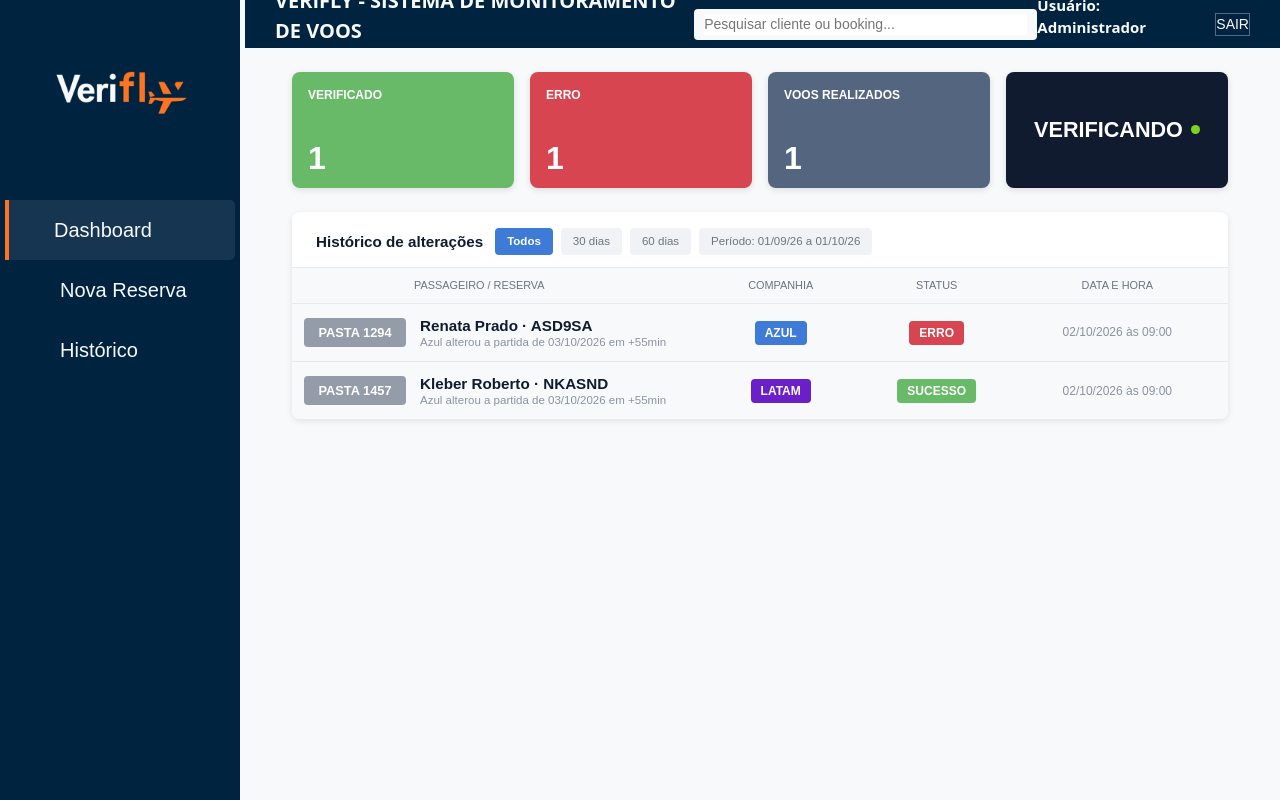
After one commit to CauaHenrique098/VeriFLY, a Python web app: template templates/history.html in a window 1280 px wide. The commit adds this page. Run offline with Jinja, Linux system fonts and the light colour scheme; the template is opened without the code that fills it, so the values that code supplies are empty.

Commit message:
Criando estrutura da página e aplicando estilos

```diff
--- a/static/css/pages/history.css
+++ b/static/css/pages/history.css
@@ -0,0 +1,272 @@
+:root {
+
+}
+
+body {
+  font-family: "Barlow", system-ui, -apple-system, "Segoe UI", sans-serif;
+  background: var(--background);
+  color: var(--text);
+}
+
+.panel {
+  max-width: 960px;
+}
+
+/* ---------- Summary cards ---------- */
+.summary {
+  height: 116px;
+  border-radius: 8px;
+  padding: 14px 16px;
+  color: #fff;
+  box-shadow: 0 2px 6px rgba(16, 27, 47, .12);
+  display: flex;
+  flex-direction: column;
+  justify-content: space-between;
+}
+
+.summary-green    { background: var(--green); }
+.summary-red { background: var(--red); }
+.summary-blue     { background: var(--dark-blue); }
+.summary-dark   { background: var(--dark); align-items: center; justify-content: center; }
+
+.summary-top {
+  display: flex;
+  justify-content: space-between;
+  align-items: flex-start;
+}
+
+.summary-title {
+  font-size: .75rem;
+  font-weight: 700;
+  text-transform: uppercase;
+}
+
+.summary-icon { font-size: 1.4rem; line-height: 1; }
+
+.summary-number {
+  font-size: 2rem;
+  font-weight: 700;
+  line-height: 1;
+}
+
+.checking {
+  font-size: 1.35rem;
+  font-weight: 700;
+  text-transform: uppercase;
+  display: inline-flex;
+  align-items: center;
+  gap: 8px;
+}
+
+.dot {
+  width: 9px;
+  height: 9px;
+  border-radius: 50%;
+  background: #7ed321;
+}
+
+/* ---------- History ---------- */
+.history {
+  background: #fff;
+  border-radius: 8px;
+  box-shadow: 0 2px 6px rgba(16, 27, 47, .1);
+  overflow: hidden;
+}
+
+.history-top {
+  display: flex;
+  flex-wrap: wrap;
+  align-items: center;
+  gap: 12px;
+  padding: 16px 18px 12px;
+}
+
+.history-title {
+  font-size: .95rem;
+  font-weight: 700;
+  margin: 0;
+  display: flex;
+  align-items: center;
+  gap: 6px;
+}
+
+.filters {
+  display: flex;
+  flex-wrap: wrap;
+  gap: 8px;
+}
+
+.filter {
+  border: 0;
+  background: #f1f2f5;
+  color: #6b7480;
+  font: inherit;
+  font-size: .72rem;
+  font-weight: 500;
+  padding: 5px 12px;
+  border-radius: 4px;
+}
+
+.filter.filter-active { background: #3d7bd6; color: #fff; font-weight: 600; }
+.filter:focus-visible { outline: 2px solid var(--airline-blue); outline-offset: 2px; }
+
+/* Columns shared by header and rows */
+.table-header,
+.booking-row {
+  display: grid;
+  grid-template-columns: minmax(0, 4fr) 1.5fr 1.5fr 2fr;
+  align-items: center;
+  column-gap: 8px;
+}
+
+.table-header {
+  background: #f8f9fb;
+  border-top: 1px solid var(--border);
+  border-bottom: 1px solid var(--border);
+  padding: 9px 12px;
+  font-size: .68rem;
+  font-weight: 500;
+  text-transform: uppercase;
+  color: #6b7480;
+  text-align: center;
+}
+
+.table-header .col-passenger { text-align: left; padding-left: 110px; }
+
+/* ---------- Booking row ---------- */
+.booking { border-bottom: 1px solid var(--border); }
+.booking:last-child { border-bottom: 0; }
+
+.booking-row {
+  padding: 12px;
+  background: #f8f9fb;
+  cursor: pointer;
+  text-align: center;
+  transition: background .15s;
+}
+
+.booking-row:hover { background: #f1f3f7; }
+.booking-row:focus-visible { outline: 2px solid var(--airline-blue); outline-offset: -2px; }
+
+.col-passenger {
+  display: flex;
+  align-items: center;
+  gap: 14px;
+  text-align: left;
+}
+
+.folder {
+  flex: 0 0 102px;
+  background: var(--folder-gray);
+  color: #fff;
+  font-weight: 700;
+  font-size: .8rem;
+  text-align: center;
+  text-transform: uppercase;
+  padding: 5px 0;
+  border-radius: 4px;
+}
+
+.passenger-info { display: flex; flex-direction: column; line-height: 1.25; }
+.passenger-name { font-size: .95rem; font-weight: 700; }
+.passenger-summary  { font-size: .72rem; color: var(--text-muted); }
+
+/* When open, the row becomes the history header and hides the change summary */
+.booking-row[aria-expanded="true"] .passenger-summary { display: none; }
+.booking-row[aria-expanded="true"] { background: #f4f5f8; }
+
+/* ---------- Tags ---------- */
+.tag {
+  display: inline-block;
+  min-width: 52px;
+  padding: 3px 10px;
+  border-radius: 4px;
+  color: #fff;
+  font-size: .75rem;
+  font-weight: 700;
+  text-transform: uppercase;
+  text-align: center;
+}
+
+.tag-azul      { background: var(--airline-blue); }
+.tag-latam     { background: var(--latam); }
+.tag-gol       { background: var(--gol); }
+.tag-error      { background: var(--red); }
+.tag-success   { background: var(--green); }
+.tag-completed { background: var(--dark-blue); }
+
+.mini-tag {
+  background: var(--green);
+  color: #fff;
+  font-size: .62rem;
+  font-weight: 700;
+  text-transform: uppercase;
+  padding: 2px 8px;
+  border-radius: 3px;
+  align-self: flex-start;
+}
+
+.date { font-size: .75rem; color: #8a93a0; }
+
+/* ---------- Expanded history ---------- */
+.details {
+  background: #f8f9fb;
+  padding: 16px 18px 18px;
+  display: flex;
+  flex-direction: column;
+  gap: 24px;
+}
+
+.verification {
+  background: #ececec;
+  border-radius: 6px;
+  padding: 14px 14px 18px;
+}
+
+.verification-top {
+  display: flex;
+  justify-content: space-between;
+  gap: 12px;
+  margin-bottom: 10px;
+}
+
+.verification-name { font-size: .85rem; font-weight: 600; }
+.verification-meta { font-size: .68rem; color: var(--text-muted); }
+
+.flight {
+  height: 100%;
+  min-height: 108px;
+  background: #fff;
+  border-radius: 6px;
+  padding: 10px 12px;
+  font-size: .75rem;
+}
+
+.flight-route { font-size: .85rem; margin-bottom: 1px; }
+.flight-route strong { margin-right: 4px; }
+.flight-route span { color: var(--text-muted); }
+
+.flight-type { font-size: .68rem; color: var(--text-muted); margin-bottom: 3px; }
+
+.flight-line { line-height: 1.55; }
+.flight-line span { margin-left: 8px; font-weight: 500; }
+
+.text-ok   { color: var(--text-ok); }
+.text-error { color: var(--text-error); }
+
+/* ---------- Responsive ---------- */
+@media (max-width: 767.98px) {
+  .table-header { display: none; }
+
+  .booking-row {
+    grid-template-columns: 1fr 1fr;
+    row-gap: 8px;
+    text-align: left;
+  }
+
+  .booking-row .col-passenger { grid-column: 1 / -1; }
+}
+
+@media (prefers-reduced-motion: reduce) {
+  .booking-row { transition: none; }
+}
--- a/static/css/variables.css
+++ b/static/css/variables.css
@@ -10,4 +10,19 @@
 
     --color-white: #F8F9FA;
     --color-blue-texts: #0F1D32;
+
+    --background: #f2f2f7;
+    --text: #101b2f;
+    --text-muted: #8a93a0;
+    --green: #68b968;
+    --red: #d64550;
+    --dark-blue: #54667f;
+    --dark: #101b2f;
+    --folder-gray: #939ca8;
+    --border: #e6e8ec;
+    --airline-blue: #3d7bd6;
+    --latam: #6a1fc9;
+    --gol: #d9661a;
+    --text-ok: #2f8a3a;
+    --text-error: #d64550;
 }
--- /dev/null
+++ b/templates/history.html
@@ -0,0 +1,269 @@
+<!DOCTYPE html>
+<html lang="pt-br">
+
+    <head>
+        <meta charset="utf-8">
+        <meta name="viewport" content="width=device-width, initial-scale=1.0">
+
+        <link href="https://cdn.jsdelivr.net/npm/bootstrap@5.3.8/dist/css/bootstrap.min.css" rel="stylesheet">
+
+        <link rel="stylesheet" href="../static/css/variables.css">
+        <link rel="stylesheet" href="../static/css/components/menu.css">
+        <link rel="stylesheet" href="../static/css/pages/history.css">
+
+        <link rel="preconnect" href="https://fonts.googleapis.com">
+        <link rel="preconnect" href="https://fonts.gstatic.com" crossorigin>
+        <link href="https://fonts.googleapis.com/css2?family=Barlow:wght@400;500;600;700&display=swap" rel="stylesheet">
+
+        <title>Verifly - dashboard</title>
+    </head>
+
+    <body>
+        <div id="app-container">
+
+            <div id="left-menu">
+                <img src="../static/images/logo_verifly_bg_blue.jpg" class="main-logo">
+                <nav>
+                    <a href="#" class="active"><img src="">Dashboard</a>
+                    <a href="#"><img src=""> Nova Reserva</a>
+                    <a href="#"><img src=""> Histórico</a>
+                </nav>
+            </div>
+
+            <div id="top-menu">
+                <p>VERIFLY - SISTEMA DE MONITORAMENTO DE VOOS</p>
+
+                <div class="navbar-search">
+                    <input type="text" placeholder="Pesquisar cliente ou booking...">
+                    <img src="">
+                </div>
+
+                <div class="navbar-actions">
+                    <p style="font-size: 15px;">Usuário: Administrador</p>
+                    <img src="">
+                    <div>
+                        <button><img src="">SAIR</button>
+                    </div>
+                </div>
+            </div>
+
+            <main id="page-content">
+
+                <div class="container panel py-4">
+
+                    <section class="row g-3 mb-4" aria-label="Resumo">
+                        <div class="col-6 col-lg-3">
+                            <div class="summary summary-green">
+                                <div class="summary-top">
+                                    <span class="summary-title">Verificado</span>
+                                    <i class="bi bi-check-lg summary-icon"></i>
+                                </div>
+                                <div class="summary-number">1</div>
+                            </div>
+                        </div>
+
+                        <div class="col-6 col-lg-3">
+                            <div class="summary summary-red">
+                                <div class="summary-top">
+                                    <span class="summary-title">Erro</span>
+                                    <i class="bi bi-exclamation-triangle summary-icon"></i>
+                                </div>
+                                <div class="summary-number">1</div>
+                            </div>
+                        </div>
+
+                        <div class="col-6 col-lg-3">
+                            <div class="summary summary-blue">
+                                <div class="summary-top">
+                                    <span class="summary-title">Voos realizados</span>
+                                    <i class="bi bi-airplane summary-icon"></i>
+                                </div>
+                                <div class="summary-number">1</div>
+                            </div>
+                        </div>
+
+                        <div class="col-6 col-lg-3">
+                            <div class="summary summary-dark">
+                                <span class="checking">Verificando <span class="dot" aria-hidden="true"></span></span>
+                            </div>
+                        </div>
+                    </section>
+
+                    <section class="history" aria-labelledby="history-heading">
+
+                        <header class="history-top">
+                            <h1 class="history-title" id="history-heading">
+                                <i class="bi bi-clock"></i> Histórico de alterações
+                            </h1>
+                            <div class="filters">
+                                <button type="button" class="filter filter-active">Todos</button>
+                                <button type="button" class="filter">30 dias</button>
+                                <button type="button" class="filter">60 dias</button>
+                                <span class="filter filter-period">Período: 01/09/26 a 01/10/26</span>
+                            </div>
+                        </header>
+
+                        <div class="table-header">
+                            <span class="col-passenger">Passageiro / Reserva</span>
+                            <span>Companhia</span>
+                            <span>Status</span>
+                            <span>Data e hora</span>
+                        </div>
+
+
+
+                        <article class="booking">
+                            <div class="booking-row" role="button" tabindex="0"
+                                data-bs-toggle="collapse" data-bs-target="#details-1"
+                                aria-expanded="false" aria-controls="details-1">
+
+                                <div class="col-passenger">
+                                    <span class="folder">PASTA 1294</span>
+                                    <div class="passenger-info">
+                                        <strong class="passenger-name">Renata Prado · ASD9SA</strong>
+                                        <small class="passenger-summary">Azul alterou a partida de 03/10/2026 em +55min</small>
+                                    </div>
+                                </div>
+
+                                <span><span class="tag tag-azul">Azul</span></span>
+                                <span><span class="tag tag-error">Erro</span></span>
+                                <span class="date">02/10/2026 às 09:00</span>
+                            </div>
+
+                            <div class="collapse" id="details-1">
+                                <div class="details">
+
+                                    <div class="verification">
+                                        <div class="verification-top">
+                                            <div>
+                                                <div class="verification-name">Renata Prado</div>
+                                                <div class="verification-meta">LOC: ASD9SA · Azul · Contato: (85) 98800-7712</div>
+                                            </div>
+                                        </div>
+
+                                        <div class="row g-3">
+                                            <div class="col-md-6">
+                                                <div class="flight">
+                                                    <div class="flight-route"><strong>FOR <i class="bi bi-arrow-right"></i> VCP</strong> <span>Fortaleza → Campinas</span></div>
+                                                    <div class="flight-type">Doméstico</div>
+                                                    <div class="flight-line">Partida original: 07/10/2026 · 13:30 <span class="text-error">Não conferido</span></div>
+                                                    <div class="flight-line">Chegada original: 07/10/2026 · 14:35 <span class="text-error">Não conferido</span></div>
+                                                </div>
+                                            </div>
+                                            <div class="col-md-6">
+                                                <div class="flight">
+                                                    <div class="flight-route"><strong>VCP <i class="bi bi-arrow-right"></i> POA</strong> <span>Campinas → Porto Alegre</span></div>
+                                                    <div class="flight-type">Doméstico</div>
+                                                    <div class="flight-line">Partida original: 07/10/2026 · 19:45 <span class="text-ok">Sem alterações</span></div>
+                                                    <div class="flight-line">Chegada original: 07/10/2026 · 22:20 <span class="text-ok">Sem alterações</span></div>
+                                                </div>
+                                            </div>
+                                        </div>
+                                    </div>
+
+                                    <div class="verification">
+                                        <div class="verification-top">
+                                            <div>
+                                                <div class="verification-name">Renata Prado</div>
+                                                <div class="verification-meta">LOC: ASD9SA · Azul · Contato: (85) 98800-7712</div>
+                                            </div>
+                                        <span class="mini-tag">Resolvido</span>
+                                        </div>
+
+                                        <div class="row g-3">
+                                            <div class="col-md-6">
+                                                <div class="flight">
+                                                    <div class="flight-route"><strong>FOR <i class="bi bi-arrow-right"></i> VCP</strong> <span>Fortaleza → Campinas</span></div>
+                                                    <div class="flight-type">Doméstico</div>
+                                                    <div class="flight-line">Partida original: 07/10/2026 · 13:30 <span class="text-ok">Sem alterações</span></div>
+                                                    <div class="flight-line">Chegada original: 07/10/2026 · 16:50 <span class="text-ok">Sem alterações</span></div>
+                                                </div>
+                                            </div>
+                                            <div class="col-md-6">
+                                                <div class="flight">
+                                                    <div class="flight-route"><strong>VCP <i class="bi bi-arrow-right"></i> POA</strong> <span>Campinas → Porto Alegre</span></div>
+                                                    <div class="flight-type">Doméstico</div>
+                                                    <div class="flight-line">Partida original: 07/10/2026 · 18:40 <span class="text-error">Novo horário: 07/10/2026 · 20:25 (+60min)</span></div>
+                                                    <div class="flight-line">Chegada original: 07/10/2026 · 20:20 <span class="text-error">Novo horário: 08/10/2026 · 02:25 (+60min)</span></div>
+                                                </div>
+                                            </div>
+                                        </div>
+                                    </div>
+
+                                </div>
+                            </div>
+                        </article>
+
+
+
+                        <article class="booking">
+
+                            <div class="booking-row" role="button" tabindex="0"
+                                data-bs-toggle="collapse" data-bs-target="#details-2"
+                                aria-expanded="false" aria-controls="details-2">
+
+                                <div class="col-passenger">
+                                    <span class="folder">PASTA 1457</span>
+                                    <div class="passenger-info">
+                                        <strong class="passenger-name">Kleber Roberto · NKASND</strong>
+                                        <small class="passenger-summary">Azul alterou a partida de 03/10/2026 em +55min</small>
+                                    </div>
+                                </div>
+
+                                <span><span class="tag tag-latam">Latam</span></span>
+                                <span><span class="tag tag-success">Sucesso</span></span>
+                                <span class="date">02/10/2026 às 09:00</span>
+                            </div>
+
+                            <div class="collapse" id="details-2">
+                                <div class="details">
+                                    <div class="verification">
+                                        <div class="verification-top">
+                                            <div>
+                                                <div class="verification-name">
+                                                    Kleber Roberto
+                                                </div>
+
+                                                <div class="verification-meta">
+                                                    LOC: NKASND · Latam · Contato: (00) 00000-0000
+                                                </div>
+                                            </div>
+                                        </div>
+                                        <div class="row g-3">
+                                            <div class="col-md-6">
+                                                <div class="flight">
+                                                    <div class="flight-route">
+                                                        <strong>GRU <i class="bi bi-arrow-right"></i> SDU</strong> <span>São Paulo → Rio de Janeiro</span>
+                                                    </div>
+
+                                                    <div class="flight-type">
+                                                        Doméstico
+                                                    </div>
+
+                                                    <div class="flight-line">
+                                                        Partida original: 03/10/2026 · 10:00 <span class="text-ok">Sem alterações</span>
+                                                    </div>
+
+                                                    <div class="flight-line">
+                                                        Chegada original: 03/10/2026 · 11:05 <span class="text-ok">Sem alterações</span>
+                                                    </div>
+                                                </div>
+                                            </div>
+                                        </div>
+                                    </div>
+                                </div>
+                            </div>
+                        </article>
+
+
+
+                    </section>
+                </div>
+            </main>
+        </div>
+
+
+        <script src="https://cdn.jsdelivr.net/npm/bootstrap@5.3.8/dist/js/bootstrap.bundle.min.js"></script>
+    </body>
+
+</html>
```
Also changed, not shown: templates/dashboard.html (+0 -31 lines).
